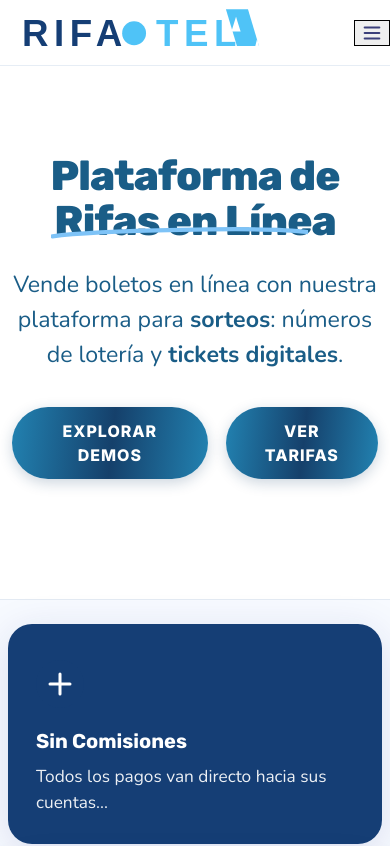
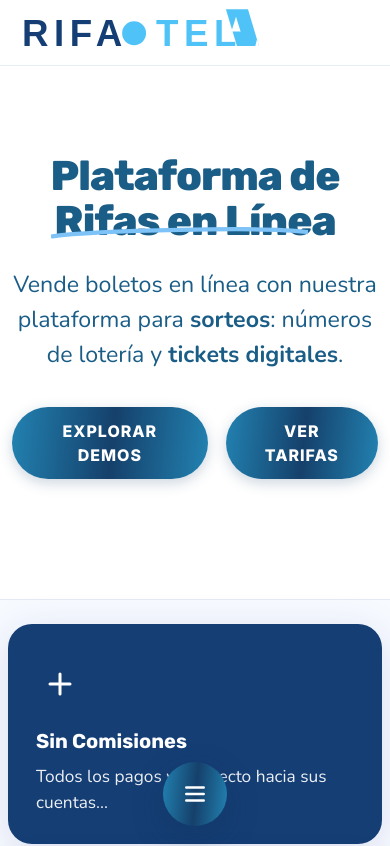
Before and after one commit to Caskiuz/rifasv2, a React (Vite) app in the folder frontend/: page / in a window 390 px wide. Shown: the top 846 px of the page. Built offline with nearby package versions, Linux system fonts and the light colour scheme.

Commit message:
feat(mobile): mover hamburguesa a botón flotante inferior con pulso; ocultar del navbar en móvil

```diff
--- a/frontend/src/components/Navbar.jsx
+++ b/frontend/src/components/Navbar.jsx
@@ -40,6 +40,7 @@ export default function Navbar({ user, setUser }) {
   const closeMenu = () => setIsMenuOpen(false);
 
   return (
+    <>
     <nav className="w-full flex items-center justify-between px-4 md:px-10 py-3 bg-white fixed top-0 left-0 z-40 border-b border-[#e6edf5] min-h-[66px]" style={{ zIndex: 2000 }}>
       {/* Logo */}
       <div className="flex items-center gap-6">
@@ -145,17 +146,17 @@ export default function Navbar({ user, setUser }) {
         </li>
       </ul>
 
-      {/* Iconos derecha (hamburguesa) */}
+      {/* Iconos derecha (sin hamburguesa en navbar) */}
   <div className="flex items-center gap-4 md:gap-6 ml-2 md:ml-4 relative">
         {user && <button className="bg-red-500 text-white px-5 py-2 rounded font-semibold ml-2" onClick={() => { setUser(null); }}>Cerrar sesión</button>}
+      </div>
+    </nav>
+    {/* Botón flotante centrado inferior (solo móvil) */}
+    <button type="button" className="floating-menu-btn" aria-label="Abrir menú" aria-haspopup="menu" aria-expanded={isMenuOpen} aria-controls="mobile-menu-panel" onClick={() => setIsMenuOpen(v => !v)}>
+      <svg width="26" height="26" fill="none" stroke="currentColor" strokeWidth="2.4" viewBox="0 0 24 24"><path strokeLinecap="round" strokeLinejoin="round" d="M4 6h16M4 12h16M4 18h16" /></svg>
+    </button>
 
-        {/* Hamburguesa */}
-        <button type="button" onClick={() => setIsMenuOpen(v => !v)}
-          className="nav-menu-mobile-toggle inline-flex items-center justify-center w-11 h-11 rounded-md border border-gray-200 text-[#3b3f7a] hover:text-[#2b3166] hover:bg-gray-50 transition"
-          title="Menú" aria-label="Menú" aria-haspopup="menu" aria-expanded={isMenuOpen} aria-controls="mobile-menu-panel"
-          style={{touchAction:'manipulation', zIndex: 7000, pointerEvents: 'auto'}}>
-          <svg width="22" height="22" fill="none" stroke="currentColor" strokeWidth="2.2" viewBox="0 0 24 24"><path strokeLinecap="round" strokeLinejoin="round" d="M4 6h16M4 12h16M4 18h16" /></svg>
-        </button>
+    {/* Overlay/panel móvil global */}
     {isMenuOpen && (
       <div className="fixed inset-0 z-[6000]">
         <div className="absolute inset-0 bg-black/40" onClick={() => setIsMenuOpen(false)} />
@@ -251,7 +252,6 @@ export default function Navbar({ user, setUser }) {
         </aside>
       </div>
     )}
-      </div>
-    </nav>
+    </>
   );
 }
--- a/frontend/src/index.css
+++ b/frontend/src/index.css
@@ -478,6 +478,43 @@ nav ul > li > a:hover, nav ul > li > button:hover {
   .nav-menu-mobile-toggle { display: none; }
 }
 
+/* Botón flotante central inferior (solo mobile) */
+.floating-menu-btn {
+  position: fixed;
+  left: 50%;
+  bottom: 18px;
+  transform: translateX(-50%);
+  width: 64px;
+  height: 64px;
+  border-radius: 9999px;
+  background: var(--brand-gradient);
+  color: #fff;
+  display: flex;
+  align-items: center;
+  justify-content: center;
+  box-shadow: 0 12px 32px rgba(13,42,77,0.25);
+  border: none;
+  z-index: 6500;
+}
+.floating-menu-btn::after {
+  content: '';
+  position: absolute;
+  inset: -10px;
+  border-radius: 9999px;
+  background: radial-gradient(closest-side, rgba(34,130,177,0.35), transparent);
+  animation: pulse-ring 1.8s ease-out infinite;
+  z-index: -1;
+}
+@keyframes pulse-ring {
+  0%   { transform: scale(0.9); opacity: 0.75; }
+  70%  { transform: scale(1.15); opacity: 0; }
+  100% { transform: scale(1.15); opacity: 0; }
+}
+/* Oculto en tablets y desktop */
+@media (min-width: 768px) {
+  .floating-menu-btn { display: none; }
+}
+
 /* Responsive: ocultar lista en pantallas muy pequeñas si fuese necesario y mantener iconos visibles */
 @media (max-width: 820px) {
   nav ul { gap: 16px !important; }
```
Lines whose indentation alone changed are shown as unchanged.
